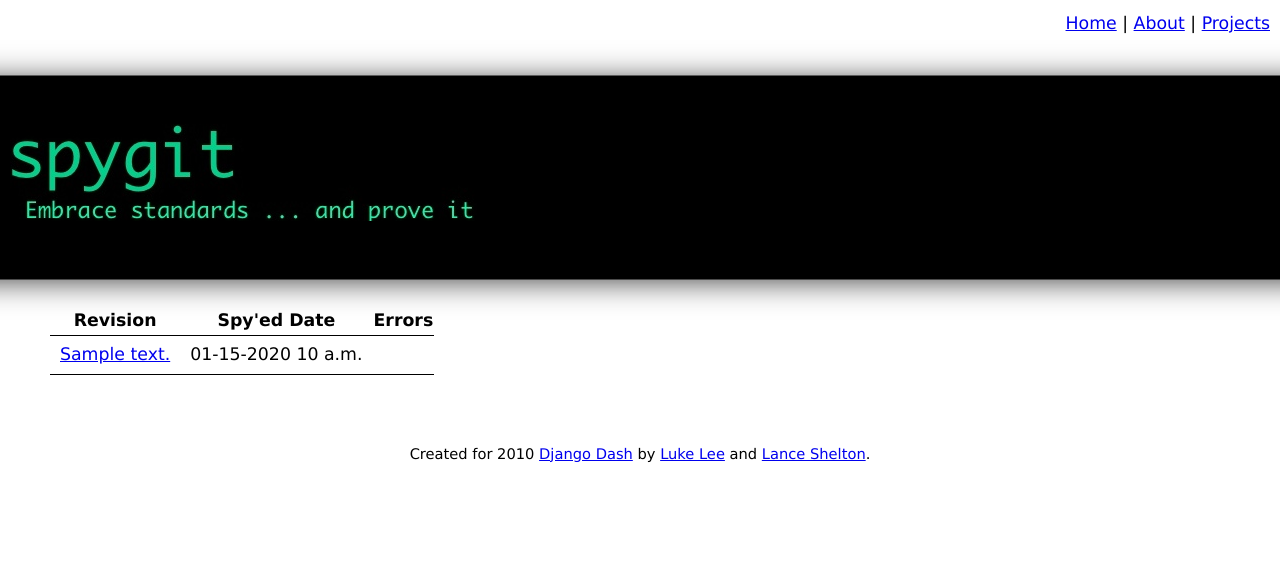
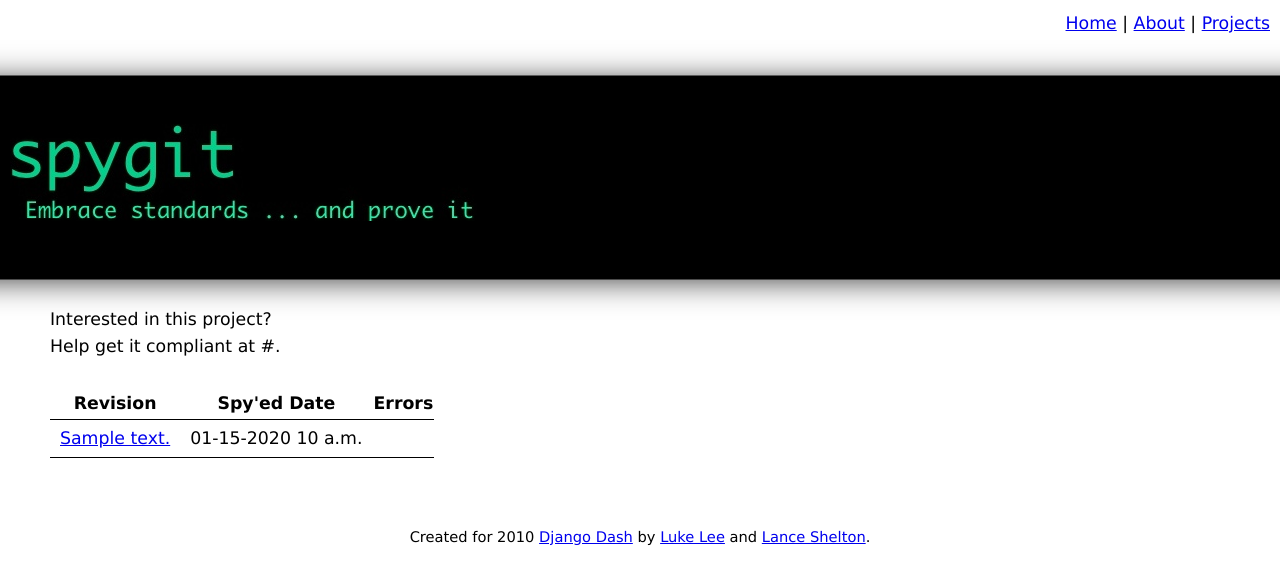
Before and after one commit to durden/spygit, a Django app: template spygitapp/templates/project_overview.html in a window 1280 px wide. Shown: the top 584 px of the page. Run offline with Django 3.2, Linux system fonts and the light colour scheme; the template is opened without the code that fills it: most values are stand-ins (such as "Sample title", 1, 10 or a date in 2020).

Commit message:
Added project url to templates

```diff
--- a/spygitapp/templates/project.html
+++ b/spygitapp/templates/project.html
@@ -7,6 +7,8 @@
 {% endblock %}
 
 {% block content %}
+    Interested in this project?<br>
+    Help get it compliant at {{files.0.file_obj.run.project_url}}.<br><br>
     Project View | <a href="{{url}}/cloud">Cloud View</a> | <a href="{{url}}/errors">Just Errors</a>
     <br>
     <br>
--- a/spygitapp/templates/project_cloud.html
+++ b/spygitapp/templates/project_cloud.html
@@ -7,6 +7,8 @@
 {% endblock %}
 
 {% block content %}
+    Interested in this project?<br>
+    Help get it compliant at {{files.0.file_obj.run.project_url}}.<br><br>
     <a href="{{url}}">Project View</a> | Cloud View | <a href="{{url}}/errors">Just Errors</a>
     <br>
     <br>
--- a/spygitapp/templates/project_overview.html
+++ b/spygitapp/templates/project_overview.html
@@ -1,11 +1,14 @@
 {% extends "base.html" %}
 {% block title %}
     {% if runs|length %}
-        {{runs.0.run.project_name}}
+        {{runs.0.run_obj.project_name}}
     {% endif %}
 {% endblock %}
 
 {% block content %}
+    Interested in this project?<br>
+    Help get it compliant at {{runs.0.run_obj.project_url}}.<br><br>
+
     <table class="proj_overview">
         <thead>
             <tr>
```
